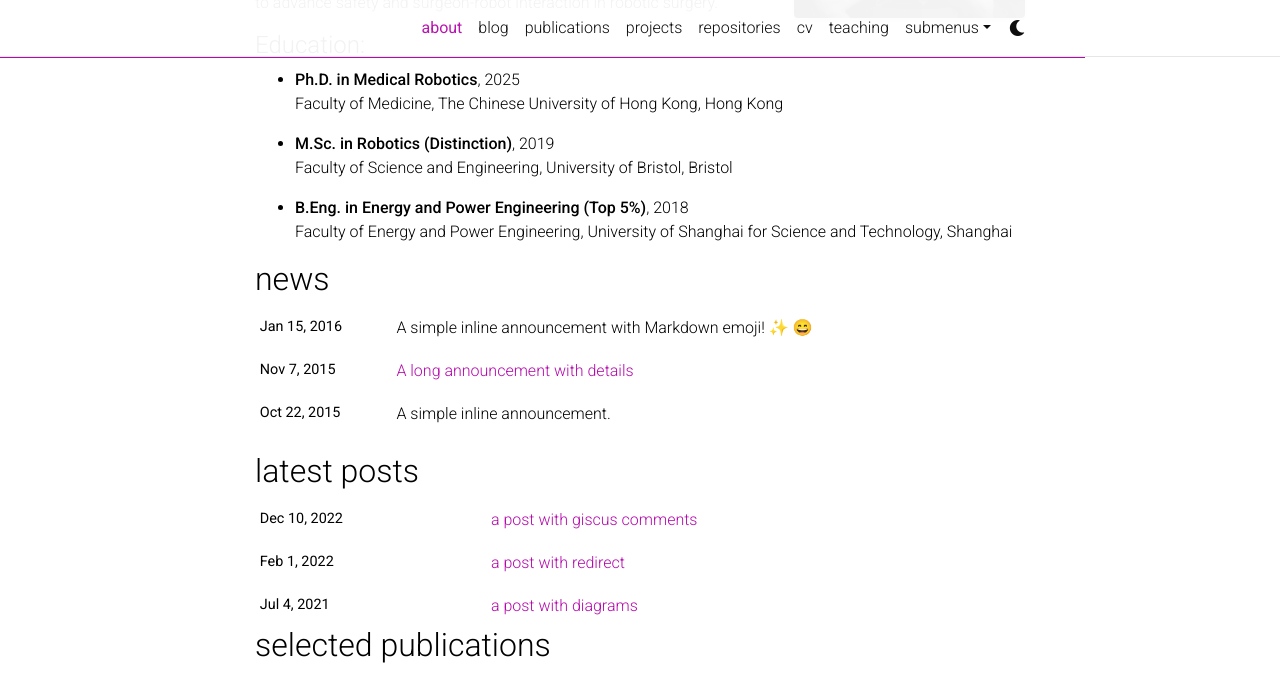
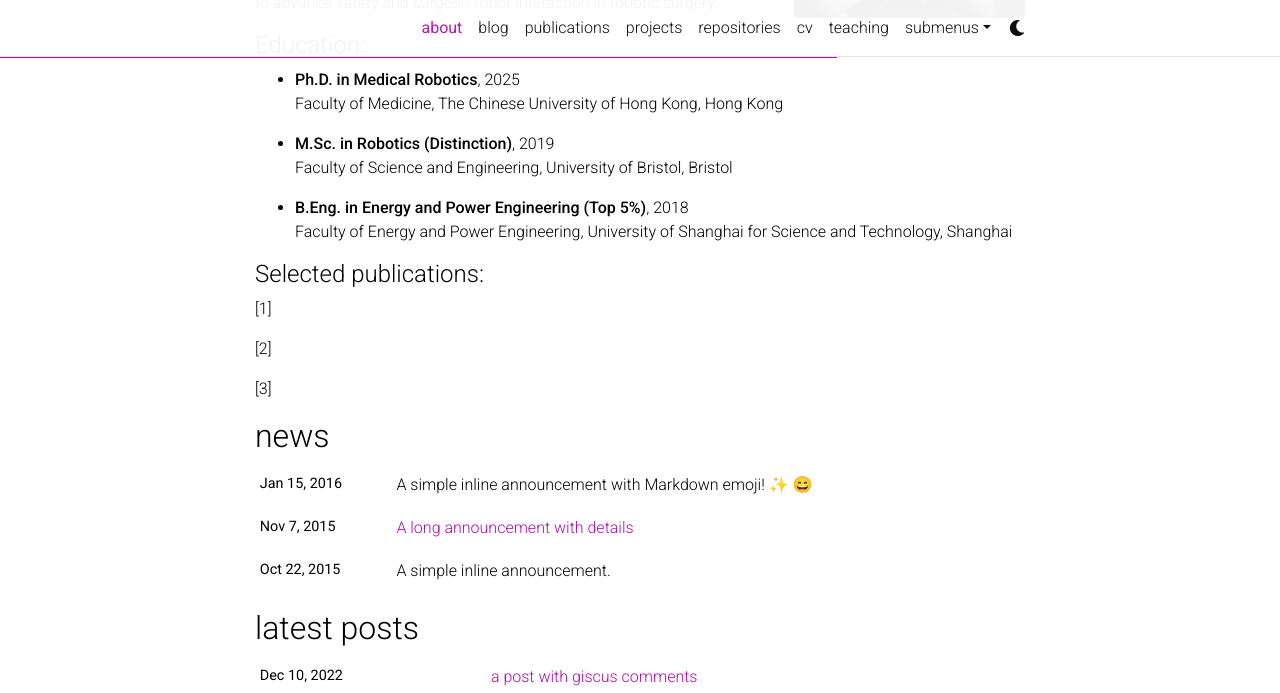
Before and after one commit to yitian-xian/yitian-xian.github.io, a Jekyll site: the page built from _pages/about.md, in a window 1280 px wide and 900 px high, scrolled down 450 px, cut to the strip 0-693 px from the top of the window. Built offline with Jekyll 4.4.1, drawn with Linux system fonts in a browser that asks for light colours; full-size pictures stand in for the smaller copies a plugin makes; emoji names are drawn with the system emoji font; comment, search, counter and statistics services are not loaded; a style sheet for code colours, icons or effects is not loaded.

Commit message:
Update about.md

```diff
--- a/_pages/about.md
+++ b/_pages/about.md
@@ -37,3 +37,11 @@ Faculty of Science and Engineering, University of Bristol, Bristol
 
 * **B.Eng. in Energy and Power Engineering (Top 5%)**, 2018<br>
 Faculty of Energy and Power Engineering, University of Shanghai for Science and Technology, Shanghai
+
+#### Selected publications:
+
+[1]
+
+[2]
+
+[3]
```
